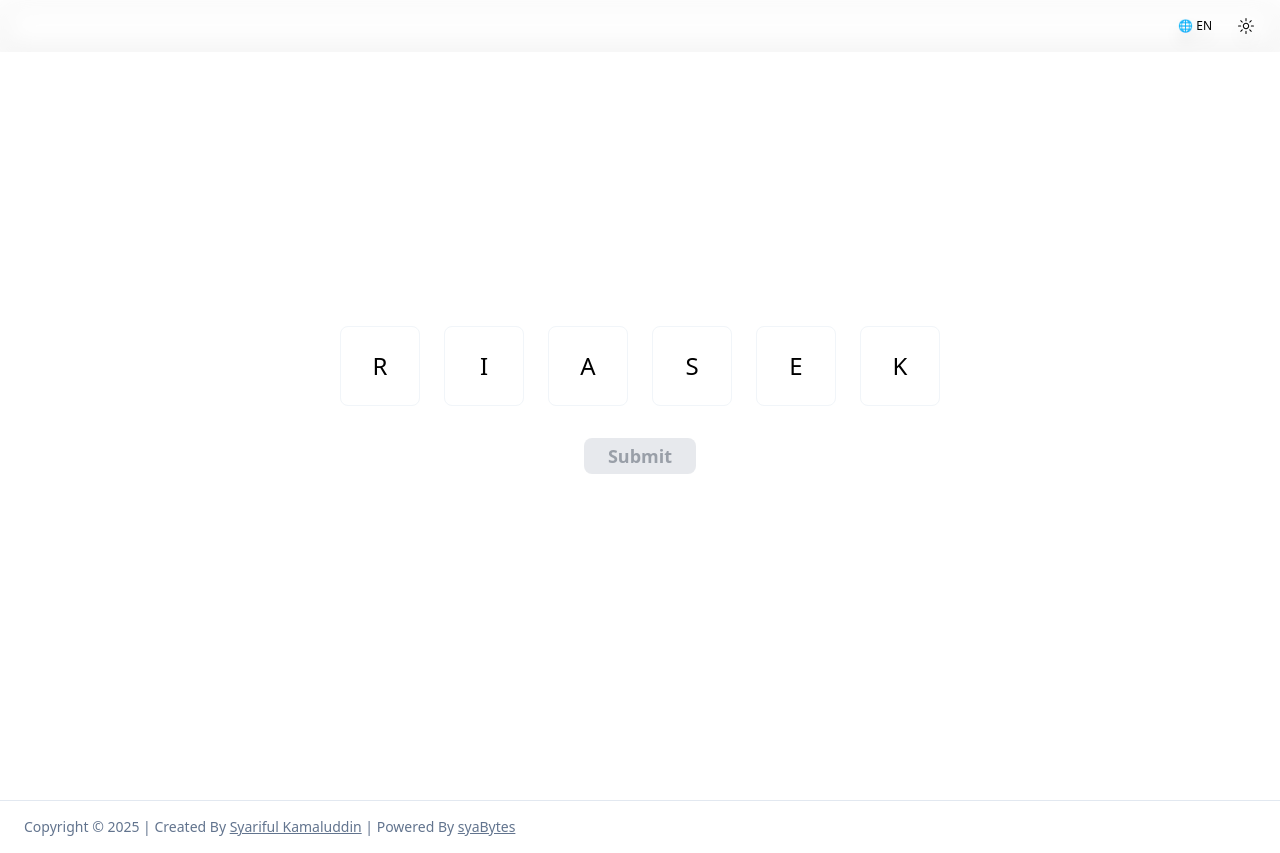
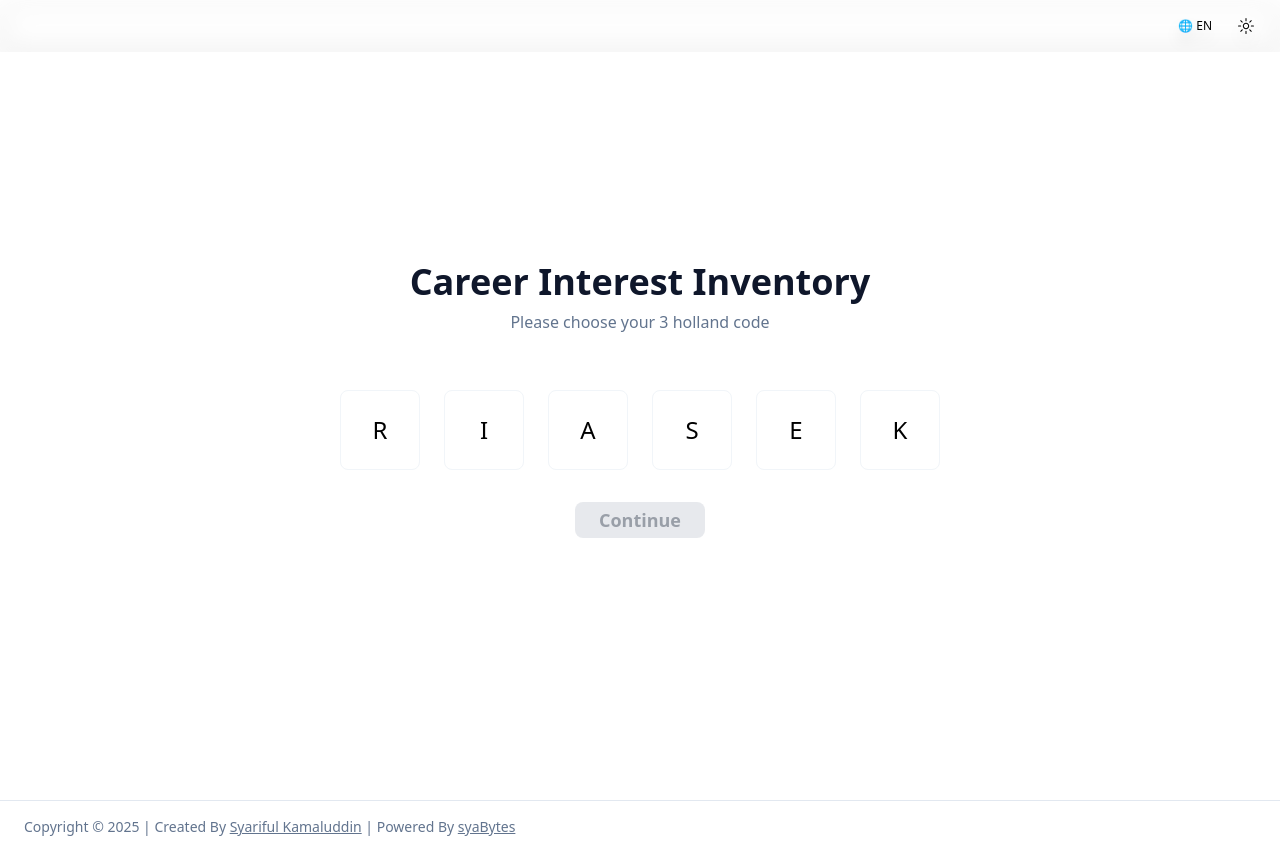
Before and after one commit to syarifuldotdev/hollandCode, a Next.js app: page / in a window 1280 px wide. Built offline with nearby package versions, Linux system fonts and the light colour scheme.

Commit message:
`Added welcome message, title, and tips to the page, and updated translations accordingly`

```diff
--- a/src/app/page.tsx
+++ b/src/app/page.tsx
@@ -43,12 +43,6 @@ export default function ToggleButtons() {
   const d: DescriptionMap = useDescriptions()
   const typeList = useTypes()
 
-  useEffect(() => {
-    toast(t.welcomeMessage || "🎉 Welcome! Pick your top 3 to get started")
-  }, [])
-
-
-
 
   useEffect(() => {
     const saved = localStorage.getItem(STORAGE_KEY)
@@ -89,6 +83,18 @@ export default function ToggleButtons() {
 
   return (
     <div className="flex flex-col items-center justify-center min-h-screen gap-8 px-4 bg-background text-black dark:text-white transition-colors duration-300">
+
+      <div className="flex flex-col items-center justify-center text-center">
+        <h1 className="text-4xl font-bold text-primary mb-2">
+          {t.title}
+        </h1>
+        <p className="text-base text-muted-foreground mb-6">
+          {t.tips}
+        </p>
+      </div>
+
+
+      {/* 🎯 Button Grid */}
       <div className="flex flex-wrap justify-center gap-6">
         {typeList.map(({ key, label }) => {
           if (!isValidKey(key)) return null
@@ -131,6 +137,7 @@ export default function ToggleButtons() {
         })}
       </div>
 
+      {/* 🚀 Submit Button */}
       <Button
         onClick={handleSubmit}
         disabled={selected.length !== 3}
@@ -142,6 +149,7 @@ export default function ToggleButtons() {
         {t.submit}
       </Button>
 
+      {/* 📦 Dialog Display */}
       <Dialog open={showDialog} onOpenChange={setShowDialog}>
         <DialogContent className="w-full max-h-[90vh] overflow-y-auto p-6 rounded-2xl shadow-2xl bg-background text-black dark:text-white transition-colors sm:max-w-[600px] md:max-w-[80vw] xl:max-w-[90vw] mx-auto">
           <DialogHeader>
--- a/src/lib/translations.ts
+++ b/src/lib/translations.ts
@@ -1,7 +1,7 @@
 export const translations: Record<string, Translation> = {
     en: {
-        welcomeMessage: "🎉 Welcome! Pick your top 3 to get started",
-        submit: "Submit",
+        welcomeMessage: "🎉 Welcome! Pick your 3 holland code",
+        submit: "Continue",
         tooltip: "Click to select",
         dialogTitle: "Your Selected Types",
         labels: {
@@ -11,12 +11,14 @@ export const translations: Record<string, Translation> = {
         },
         tooMany: "You can only select up to 3 types.",
         needThree: "Please select exactly 3 types before submitting.",
+        title: "Career Interest Inventory",
+        tips: "Please choose your 3 holland code",
     },
     bm: {
-        welcomeMessage: "🎉 Selamat datang! Pilih 3 jenis teratas untuk bermula",
-        submit: "Hantar",
+        welcomeMessage: "🎉 Selamat datang! Pilih 3 mata kod",
+        submit: "Teruskan",
         tooltip: "Klik untuk pilih",
-        dialogTitle: "Jenis yang anda pilih",
+        dialogTitle: "Kod mata holland anda",
         labels: {
             environment: "Persekitaran Kerja",
             examples: "Contoh Pekerjaan",
@@ -24,6 +26,8 @@ export const translations: Record<string, Translation> = {
         },
         tooMany: "Anda hanya boleh memilih sehingga 3 jenis.",
         needThree: "Sila pilih tepat 3 jenis sebelum meneruskan.",
+        title: "Inventori Minat Kerjaya",
+        tips: "Sila pilih 3 kod mata holland anda",
     },
 }
 
@@ -41,4 +45,6 @@ type Translation = {
     }
     tooMany: string
     needThree: string
+    title: string
+    tips: string
 }
```
Also changed, not shown: src/lib/types.ts (line endings or trailing spaces).
